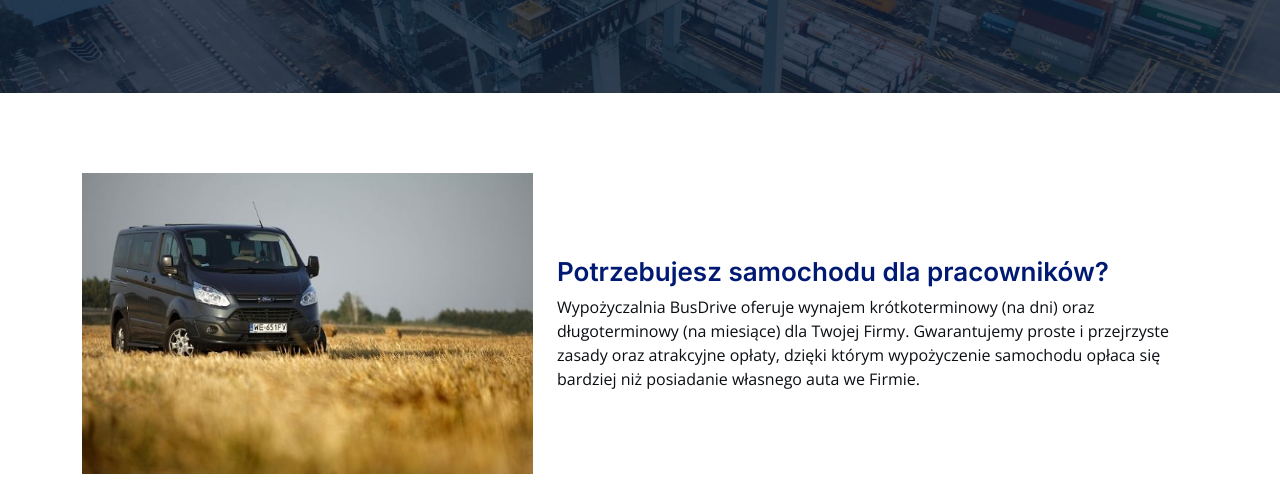
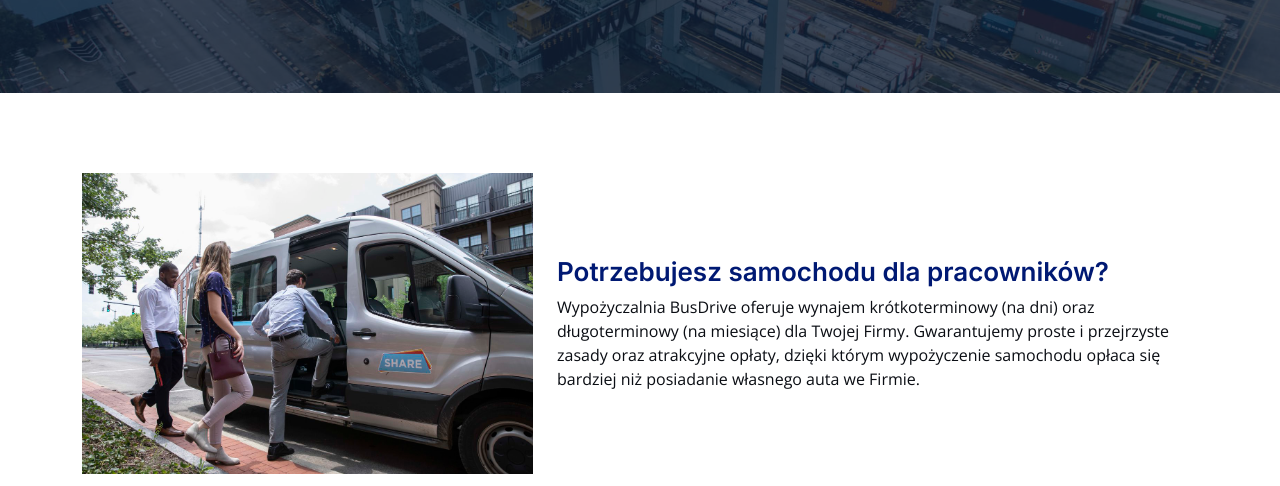
Before and after one commit to BartekJunior/BusDrive, a plain HTML site: page pricing.html in a window 1280 px wide. Shown: the part 314-800 px from the top of the page. Drawn offline with nearby package versions, Linux system fonts and the light colour scheme.

Commit message:
last photo bus-dla-firm

```diff
--- a/pricing.html
+++ b/pricing.html
@@ -123,7 +123,7 @@
             data-aos="fade-up"
           >
             <div class="col-md-5">
-              <img src="assets/img/rentbus.jpg" class="img-fluid" alt="" />
+              <img src="assets/img/bus-dla-firm.jpg" class="img-fluid" alt="" />
             </div>
             <div class="col-md-7">
               <h3>Potrzebujesz samochodu dla pracowników?</h3>
```
Also changed, not shown: assets/img/bus-dla-firm.jpg (added).
